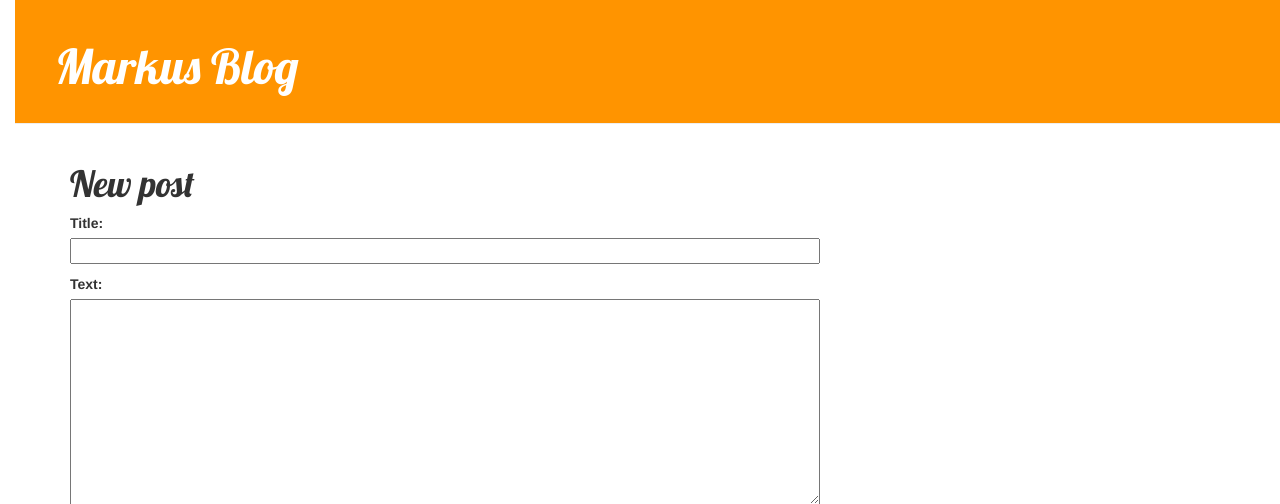
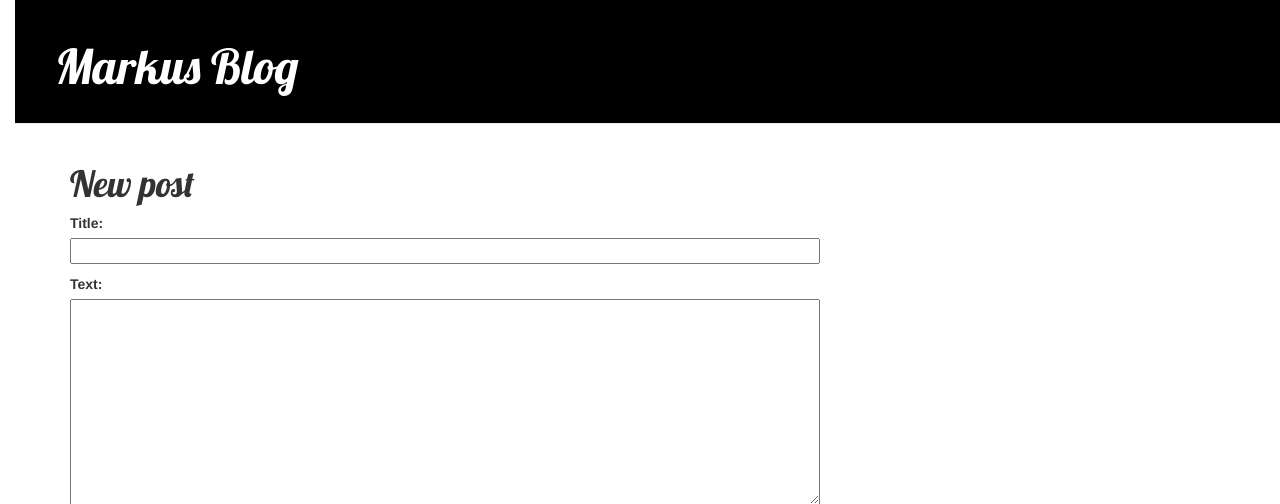
Before and after one commit to MarKnu/my-first-blog, a Django app: page /post/new in a window 1280 px wide. Shown: the top 504 px of the page. Run offline with Django 3.2, Linux system fonts and the light colour scheme; some libraries are stand-ins or nearby versions.

Commit message:
Update blog.css

```diff
--- a/mkblog/static/css/blog.css
+++ b/mkblog/static/css/blog.css
@@ -10,7 +10,7 @@ body {
 
 
 .page-header {
-    background-color: #ff9400;
+    background-color: #000000;
     margin-top: 0;
     padding: 20px 20px 20px 40px;
 }
```
